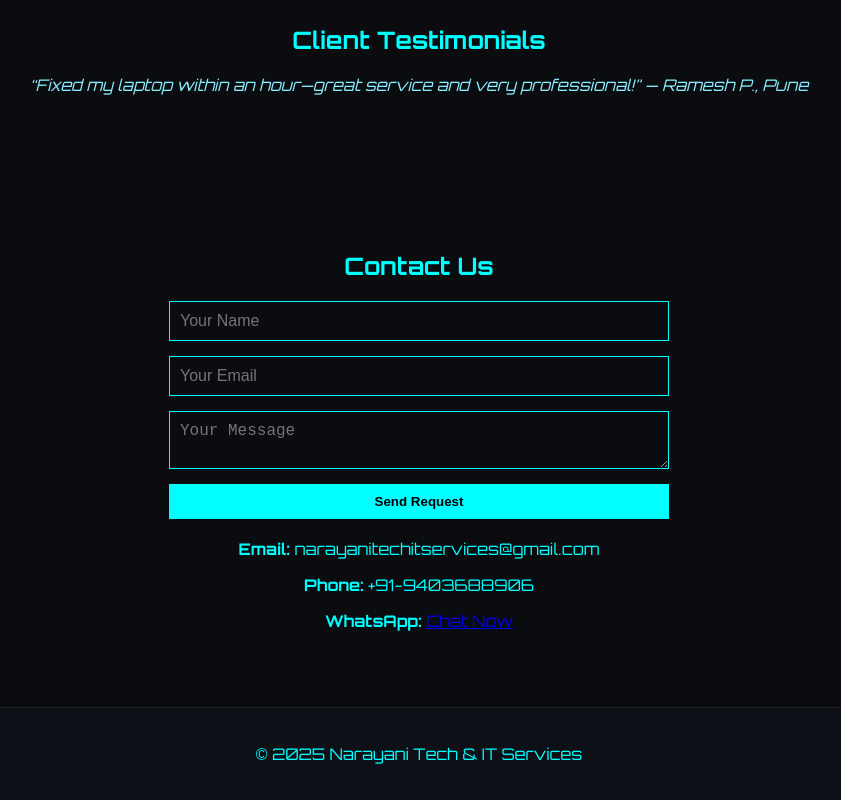
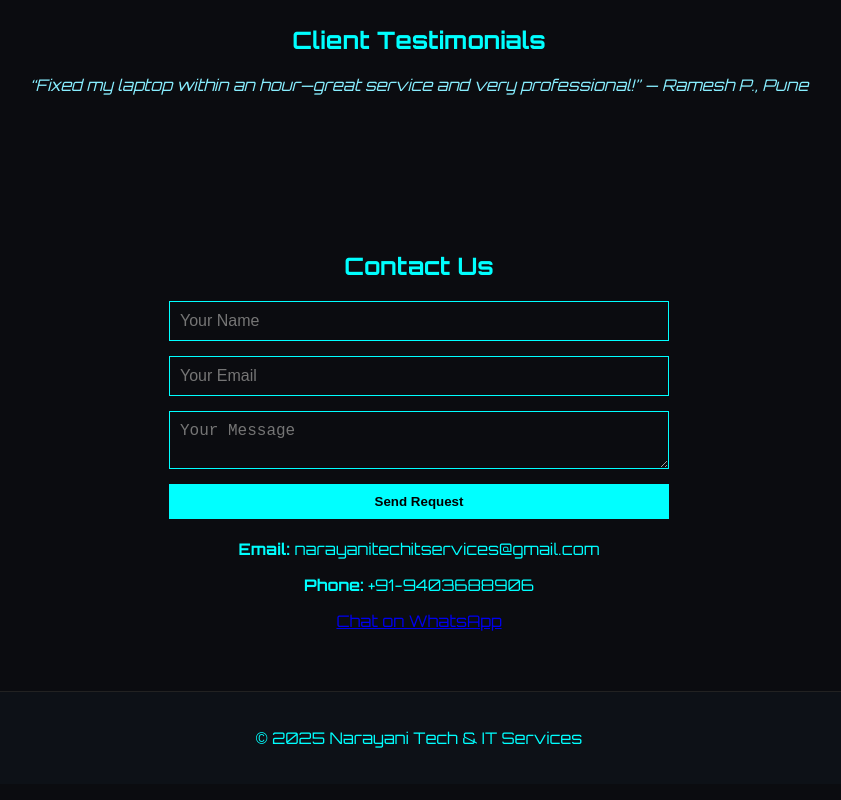
Before and after one commit to NTechITdotin/narayani-site, a plain HTML site: page index.html in a window 1280 px wide. Shown: the part 1389-2189 px from the top of the page, without its empty margins (221-1062 px from the left). Drawn offline with Linux system fonts and the light colour scheme.

Commit message:
Update index.html

```diff
--- a/index.html
+++ b/index.html
@@ -87,7 +87,10 @@
     <div class="contact-details">
       <p><strong>Email:</strong> narayanitechitservices@gmail.com</p>
       <p><strong>Phone:</strong> +91-9403688906</p>
-      <p><strong>WhatsApp:</strong> <a href="https://wa.me/91-9403688906" target="_blank" rel="noopener">Chat Now</a></p>
+      <a href="https://wa.me/919403688906?text=Hi%2C%20I%20need%20tech%20support" target="_blank" rel="noopener">
+  Chat on WhatsApp
+</a>
+
     </div>
   </section>
   <footer>
```
